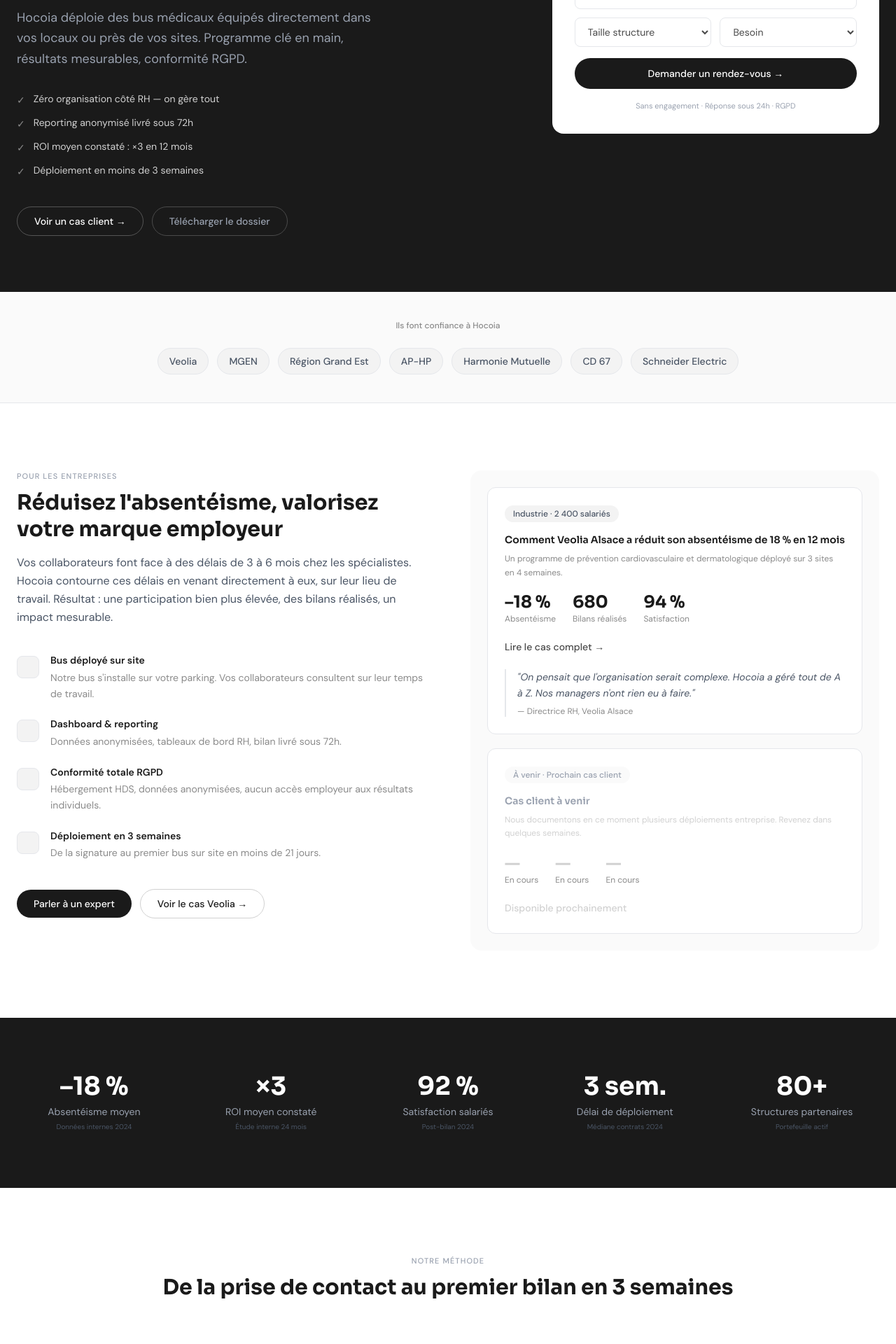
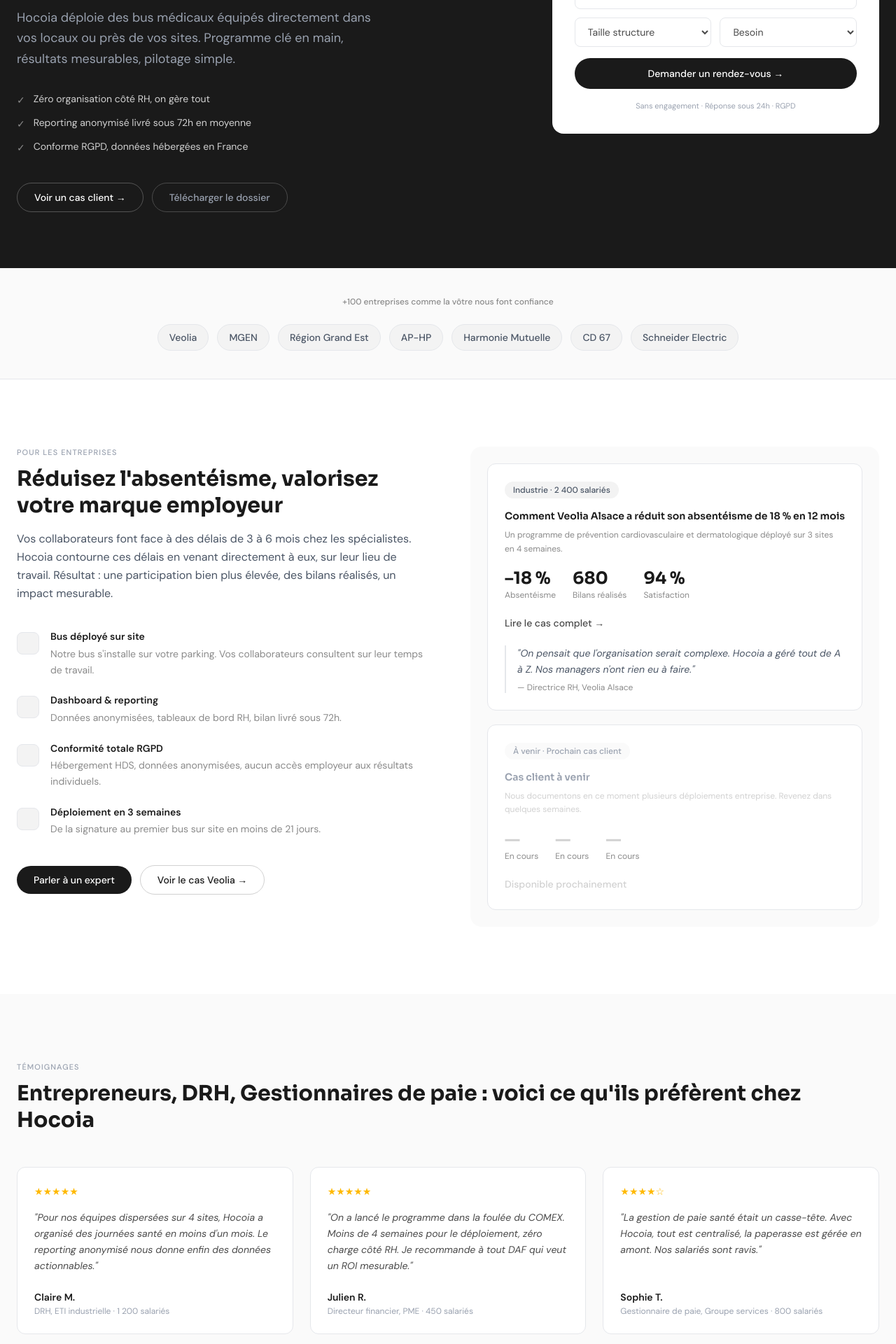
Before and after one commit to mart1fra/wireframe-site-hocoia, a React (Vite) app: page /entreprises in a window 1280 px wide. Shown: the part 460-2380 px from the top of the page at 70% size. Built offline with nearby package versions, Linux system fonts and the light colour scheme.

Commit message:
mise à jour2

```diff
--- a/src/components/layout/Layout.jsx
+++ b/src/components/layout/Layout.jsx
@@ -1,6 +1,7 @@
 import GeoBanner from "./GeoBanner";
 import Navbar from "./Navbar";
 import Breadcrumb from "./Breadcrumb";
+import Partners from "./Partners";
 import Footer from "./Footer";
 
 export default function Layout({ children }) {
@@ -12,6 +13,7 @@ export default function Layout({ children }) {
         <Breadcrumb />
       </div>
       <main className="flex-1">{children}</main>
+      <Partners />
       <Footer />
     </div>
   );
--- a/src/data/arborescence.js
+++ b/src/data/arborescence.js
@@ -92,10 +92,9 @@ export const megaMenus = {
             id: "en-un-coup",
             title: "EN UN COUP D'ŒIL",
             items: [
-              { id: "calendrier",        label: "Voir le calendrier",  subtext: "Prochains passages par ville",  href: "/patient#calendrier" },
-              { id: "comment-ca-marche", label: "Comment ça se passe", subtext: "Le déroulé d'une visite",      href: "/patient#comment-ca-marche" },
-              { id: "temoignages",       label: "Avis patients",       subtext: "Témoignages et retours",       href: "/patient#temoignages" },
-              { id: "faq-patient",       label: "FAQ",                 subtext: "Vos questions fréquentes",     href: "/patient#faq" },
+              { id: "calendrier",        label: "Voir le calendrier",  subtext: "Prochains passages par ville", href: "/patient#calendrier" },
+              { id: "comment-ca-marche", label: "Comment ça se passe", subtext: "Le déroulé d'une visite",     href: "/patient#comment-ca-marche" },
+              { id: "faq-patient",       label: "FAQ",                 subtext: "Vos questions fréquentes",    href: "/patient#faq" },
             ],
           },
         ],
@@ -112,20 +111,17 @@ export const megaMenus = {
             id: "solutions-b2b",
             title: "NOS SOLUTIONS",
             items: [
-              { id: "offre",    label: "Notre offre",          subtext: "Bus déployé, dashboard, RGPD",          href: "#use-case" },
-              { id: "methode",  label: "Notre méthode",        subtext: "De la prise de contact au déploiement", href: "#processus" },
-              { id: "cas",      label: "Cas clients",          subtext: "Retours d'expérience entreprises",      href: "#cas-clients" },
-              { id: "chiffres", label: "Chiffres clés",        subtext: "Impact mesuré en 12 mois",              href: "#chiffres" },
+              { id: "offre",   label: "Notre offre",    subtext: "Bus déployé, dashboard, RGPD",          href: "#use-case" },
+              { id: "methode", label: "Notre méthode",  subtext: "De la prise de contact au déploiement", href: "#processus" },
+              { id: "cas",     label: "Cas clients",    subtext: "Retours d'expérience entreprises",      href: "#cas-clients" },
             ],
           },
           {
             id: "preuves",
-            title: "RESSOURCES & PREUVES",
+            title: "RESSOURCES",
             items: [
-              { id: "livres",  label: "Livres blancs & guides",  subtext: "Préparez votre décision",   href: "#ressources" },
-              { id: "roi",     label: "ROI de la prévention",    subtext: "Étude d'impact chiffrée",   href: "#ressources" },
-              { id: "faq-b2b", label: "FAQ",                     subtext: "Questions des décideurs",   href: "#faq" },
-              { id: "contact", label: "Demander un rendez-vous", subtext: "Un expert sous 24h",        href: "#contact" },
+              { id: "livres",  label: "Livres blancs & guides", subtext: "Préparez votre décision", href: "#ressources" },
+              { id: "faq-b2b", label: "FAQ",                    subtext: "Questions des décideurs", href: "#faq" },
             ],
           },
         ],
@@ -170,7 +166,6 @@ export const megaMenus = {
   // ── "Nos solutions" : liste simple ────────────────────────────────────
   "nos-solutions": {
     type: "simple",
-    title: "NOS PRODUITS",
     items: [
       { id: "medicobus",    label: "MédicoBus",       href: "/produits/medicobus" },
       { id: "mammobus",     label: "MammoBus",        href: "/produits/mammobus" },
@@ -211,32 +206,10 @@ export const navigation = [
     label: "Solutions",
     type: "conversion",
     children: [
-      {
-        id: "entreprises",
-        label: "Entreprises & Assureurs",
-        children: [
-          { id: "depistage-entreprise",       label: "Dépistage en entreprise" },
-          { id: "prevention-collaborateurs",  label: "Prévention santé collaborateurs" },
-          { id: "programmes-assurantiels",    label: "Programmes assurantiels" },
-        ],
-      },
-      {
-        id: "acteurs-publics",
-        label: "Acteurs publics & territoires",
-        children: [
-          { id: "depistage-territorial",      label: "Dépistage territorial" },
-          { id: "prevention-populationnelle", label: "Prévention populationnelle" },
-          { id: "achat-bus",                  label: "Achat de bus" },
-        ],
-      },
-      {
-        id: "etablissements-sante",
-        label: "Établissements de santé",
-        children: [
-          { id: "partenariats-hospitaliers", label: "Partenariats hospitaliers" },
-          { id: "externalisation-depistage", label: "Externalisation dépistage" },
-        ],
-      },
+      { id: "medicobus",    label: "MédicoBus" },
+      { id: "mammobus",     label: "MammoBus" },
+      { id: "dermatobus",   label: "DermatoBus" },
+      { id: "centre-sante", label: "Centre de santé" },
     ],
   },
   {
@@ -269,9 +242,10 @@ export const pagesSecondaires = [
     id: "presse",
     label: "Presse",
     children: [
-      { id: "kit-media",      label: "Kit média" },
-      { id: "communiques",    label: "Communiqués" },
-      { id: "contact-presse", label: "Contact" },
+      { id: "kit-media",           label: "Kit média" },
+      { id: "communiques",         label: "Communiqués" },
+      { id: "ils-parlent-de-nous", label: "Ils parlent de nous" },
+      { id: "contact-presse",      label: "Contact" },
     ],
   },
   {
@@ -279,7 +253,7 @@ export const pagesSecondaires = [
     label: "FAQ",
     children: [
       { id: "faq-organisations",   label: "Organisations" },
-      { id: "faq-professionnels",  label: "Professionnels" },
+      { id: "faq-pro-medical",     label: "Pro médical" },
       { id: "faq-patients-global", label: "Patients" },
     ],
   },
--- a/src/data/entrepriseData.js
+++ b/src/data/entrepriseData.js
@@ -1,15 +1,14 @@
 // ─── Hero ─────────────────────────────────────────────────────────────────
 
 export const hero = {
-  eyebrow: "Entreprises · Assureurs · Collectivités · Hôpitaux",
+  eyebrow: "Entreprises",
   h1: "Offrez à vos équipes une prévention santé sans friction.",
   subtitle:
-    "Hocoia déploie des bus médicaux équipés directement dans vos locaux ou près de vos sites. Programme clé en main, résultats mesurables, conformité RGPD.",
+    "Hocoia déploie des bus médicaux équipés directement dans vos locaux ou près de vos sites. Programme clé en main, résultats mesurables, pilotage simple.",
   checks: [
-    "Zéro organisation côté RH — on gère tout",
-    "Reporting anonymisé livré sous 72h",
-    "ROI moyen constaté : ×3 en 12 mois",
-    "Déploiement en moins de 3 semaines",
+    "Zéro organisation côté RH, on gère tout",
+    "Reporting anonymisé livré sous 72h en moyenne",
+    "Conforme RGPD, données hébergées en France",
   ],
   ctaOutline: "Voir un cas client →",
   ctaGhost: "Télécharger le dossier",
@@ -32,7 +31,7 @@ export const hero = {
 // ─── Logos ────────────────────────────────────────────────────────────────
 
 export const logos = {
-  label: "Ils font confiance à Hocoia",
+  label: "+100 entreprises comme la vôtre nous font confiance",
   items: [
     "Veolia",
     "MGEN",
@@ -127,11 +126,41 @@ export const stats = [
   { value: "80+",    label: "Structures partenaires", source: "Portefeuille actif" },
 ];
 
+// ─── Avis clients entreprise ──────────────────────────────────────────────
+
+export const avisClients = {
+  eyebrow: "Témoignages",
+  h2: "Entrepreneurs, DRH, Gestionnaires de paie : voici ce qu'ils préfèrent chez Hocoia",
+  cards: [
+    {
+      id: "ac1",
+      stars: "★★★★★",
+      quote: "Pour nos équipes dispersées sur 4 sites, Hocoia a organisé des journées santé en moins d'un mois. Le reporting anonymisé nous donne enfin des données actionnables.",
+      author: "Claire M.",
+      role: "DRH, ETI industrielle · 1 200 salariés",
+    },
+    {
+      id: "ac2",
+      stars: "★★★★★",
+      quote: "On a lancé le programme dans la foulée du COMEX. Moins de 4 semaines pour le déploiement, zéro charge côté RH. Je recommande à tout DAF qui veut un ROI mesurable.",
+      author: "Julien R.",
+      role: "Directeur financier, PME · 450 salariés",
+    },
+    {
+      id: "ac3",
+      stars: "★★★★☆",
+      quote: "La gestion de paie santé était un casse-tête. Avec Hocoia, tout est centralisé, la paperasse est gérée en amont. Nos salariés sont ravis.",
+      author: "Sophie T.",
+      role: "Gestionnaire de paie, Groupe services · 800 salariés",
+    },
+  ],
+};
+
 // ─── Processus ────────────────────────────────────────────────────────────
 
 export const processus = {
   eyebrow: "Notre méthode",
-  h2: "De la prise de contact au premier bilan en 3 semaines",
+  h2: "De la prise de contact au premier bilan en 4 semaines",
   steps: [
     {
       id: "s1",
@@ -144,7 +173,7 @@ export const processus = {
     {
       id: "s2",
       number: "02",
-      day: "J+3",
+      day: "J+5",
       title: "Proposition sur-mesure",
       description:
         "Programme adapté, devis détaillé, planning indicatif sur-mesure pour votre structure.",
@@ -152,7 +181,7 @@ export const processus = {
     {
       id: "s3",
       number: "03",
-      day: "J+7",
+      day: "J+10",
       title: "Signature & logistique",
       description:
         "Contrat signé, communication interne préparée, logistique bus planifiée avec votre équipe.",
@@ -160,7 +189,7 @@ export const processus = {
     {
       id: "s4",
       number: "04",
-      day: "J+21",
+      day: "J+28",
       title: "Premier bus sur site",
       description:
         "Lancement du programme, prise en charge totale par Hocoia, premiers bilans réalisés.",
--- a/src/data/homeData.js
+++ b/src/data/homeData.js
@@ -1,9 +1,9 @@
 // ─── Hero ─────────────────────────────────────────────────────────────────
 
 export const hero = {
-  h1: "Hocoia, au plus proche de votre santé",
+  h1: "Une équipe médicale qui vient jusqu'à vous, où que vous soyez.",
   subtitle:
-    "Nos cabinets médicaux mobile et connecté, se déplacent au cœur de votre commune, de votre entreprise ou de votre territoire. Dépistage, prévention, consultations, la santé pour vous et qui vient à vous.",
+    "En France, 6 millions de personnes vivent dans un désert médical. Hocoia déploie des bus médicaux équipés directement dans vos communes et vos entreprises : dépistage, consultations, prévention. Sans que vous ayez à vous déplacer.",
   ctaPrimary: "Voir le bus près de moi",
   ctaOutline: "Prendre RDV",
   b2bLink: {
@@ -16,17 +16,17 @@ export const hero = {
 // ─── Logos ────────────────────────────────────────────────────────────────
 
 export const logos = {
-  label: "Ils font confiance à Hocoia",
-  items: ["Veolia", "MGEN", "Région Grand Est", "AP-HP", "Harmonie Mutuelle", "CD 67"],
+  label: "Ils nous font confiance",
+  items: ["Renault", "MGEN", "Pfizer", "Groupama", "ASNR", "CPAM", "CH Verdun"],
 };
 
 // ─── Identité ─────────────────────────────────────────────────────────────
 
 export const identite = {
   eyebrow: "Qui sommes-nous",
-  h2: "Hocoia, la santé en tout lieu",
+  h2: "Un cabinet médical qui se déplace — pas vous",
   description:
-    "Start-up française fondée par un médecin et des ingénieurs, Hocoia déploie des cabinets médicaux mobiles équipés au plus près des patients et des organisations. Dépistage, prévention, consultations de spécialité, nos équipes de professionnels de santé interviennent là où la santé manque, partout en France.",
+    "Fondée par un médecin et des ingénieurs, Hocoia opère une flotte de bus médicaux équipés d'appareils de diagnostic de pointe. Nos professionnels de santé se rendent là où les patients se trouvent : en bas de chez eux, dans leur entreprise, sur leur lieu de travail.",
   points: [
     {
       id: "i1",
@@ -79,9 +79,7 @@ export const specialites = {
 export const stats = [
   { value: "4 800", label: "Patients accompagnés" },
   { value: "80+",   label: "Communes desservies" },
-  { value: "–18%",  label: "Absentéisme moyen constaté" },
   { value: "12",    label: "Spécialités disponibles" },
-  { value: "< 48h", label: "Délai moyen de RDV" },
 ];
 
 // ─── Use cases B2B ────────────────────────────────────────────────────────
--- a/src/data/medicobusData.js
+++ b/src/data/medicobusData.js
@@ -107,8 +107,7 @@ export const definition = {
     },
   ],
   photos: [
-    { placeholder: "Photo MédicoBus Hocoia — extérieur", height: "h-44" },
-    { placeholder: "Photo intérieur — équipements à bord", height: "h-28" },
+    { placeholder: "MédicoBus 3D — vue extérieure et intérieure interactive", height: "h-[300px]" },
   ],
   contraintes: {
     titre: "Contraintes logistiques à prévoir",
--- a/src/data/patientData.js
+++ b/src/data/patientData.js
@@ -172,36 +172,30 @@ export const faq = {
   items: [
     {
       id: "q1",
-      question: "Est-ce que c'est gratuit ?",
-      answer:
-        "Oui. Les dépistages sont pris en charge. Munissez-vous de votre carte vitale et de votre mutuelle.",
-    },
-    {
-      id: "q2",
       question: "Dois-je prendre rendez-vous ?",
       answer:
         "C'est recommandé pour garantir votre créneau, mais certaines journées acceptent les venues sans rendez-vous selon la disponibilité.",
     },
     {
-      id: "q3",
+      id: "q2",
       question: "Combien de temps dure la consultation ?",
       answer:
-        "Entre 15 et 30 minutes selon la spécialité. Vous pouvez combiner plusieurs dépistages lors d'un même passage.",
+        "Entre 15 et 30 minutes selon la spécialité.",
     },
     {
-      id: "q4",
+      id: "q3",
       question: "Qui sont les professionnels à bord ?",
       answer:
         "Des médecins, infirmiers et spécialistes diplômés, tous inscrits à l'Ordre. Ils exercent en prestation pour Hocoia.",
     },
     {
-      id: "q5",
+      id: "q4",
       question: "Comment je reçois mes résultats ?",
       answer:
         "Par email sécurisé sous 48 à 72h. Le compte-rendu peut aussi être transmis à votre médecin traitant.",
     },
     {
-      id: "q6",
+      id: "q5",
       question: "Le bus passe-t-il régulièrement dans ma ville ?",
       answer:
         "Les passages sont planifiés en fonction des demandes et des partenariats locaux. Activez l'alerte pour être prévenu du prochain passage.",
--- a/src/pages/Entreprises.jsx
+++ b/src/pages/Entreprises.jsx
@@ -6,6 +6,7 @@ import {
   hero,
   logos,
   useCase,
+  avisClients,
   stats,
   processus,
   ressources,
@@ -276,6 +277,46 @@ function UseCaseSection() {
   );
 }
 
+// ─── 3b. AVIS CLIENTS ENTREPRISE ──────────────────────────────────────────
+
+function AvisClientsSection() {
+  return (
+    <section className="bg-gray-50">
+      <div className="max-w-7xl mx-auto px-6 py-24">
+        <FadeIn className="mb-12">
+          <Eyebrow>{avisClients.eyebrow}</Eyebrow>
+          <SectionH2>{avisClients.h2}</SectionH2>
+        </FadeIn>
+
+        <motion.div
+          className="grid grid-cols-3 gap-6"
+          variants={listV}
+          initial="hidden"
+          whileInView="visible"
+          viewport={{ once: true, margin: "-60px" }}
+        >
+          {avisClients.cards.map((card) => (
+            <motion.div
+              key={card.id}
+              variants={itemV}
+              className="bg-white border border-gray-200 rounded-xl p-6 flex flex-col"
+            >
+              <p className="text-amber-400 text-sm mb-4">{card.stars}</p>
+              <p className="text-gray-700 text-sm leading-relaxed italic flex-1 mb-6">
+                "{card.quote}"
+              </p>
+              <div>
+                <p className="text-sm font-semibold text-gray-900">{card.author}</p>
+                <p className="text-xs text-gray-400 mt-0.5">{card.role}</p>
+              </div>
+            </motion.div>
+          ))}
+        </motion.div>
+      </div>
+    </section>
+  );
+}
+
 // ─── 4. CHIFFRES CLÉS ─────────────────────────────────────────────────────
 
 function StatsSection() {
@@ -456,6 +497,7 @@ export default function Entreprises() {
       <HeroSection />
       <LogosSection />
       <UseCaseSection />
+      <AvisClientsSection />
       <StatsSection />
       <ProcessSection />
       <RessourcesSection />
--- a/src/pages/Home.jsx
+++ b/src/pages/Home.jsx
@@ -260,7 +260,7 @@ function StatsSection() {
             initial="hidden"
             whileInView="visible"
             viewport={{ once: true, margin: "-60px" }}
-            className="grid grid-cols-2 sm:grid-cols-3 lg:grid-cols-5 divide-x divide-gray-200"
+            className="grid grid-cols-1 sm:grid-cols-3 divide-x divide-gray-200"
           >
             {stats.map((stat) => (
               <motion.div
@@ -499,8 +499,8 @@ export default function Home() {
       <HeroSection />
       <LogosSection />
       <IdentiteSection />
+      <StatsSection />
       <SpecialitesSection />
-      <StatsSection />
       <UseCasesSection />
       <B2bZoneSection />
       <TemoignagesSection />
```
Also changed, not shown: src/components/layout/Partners.jsx (added, +23 -0 lines), .claude/settings.local.json.
